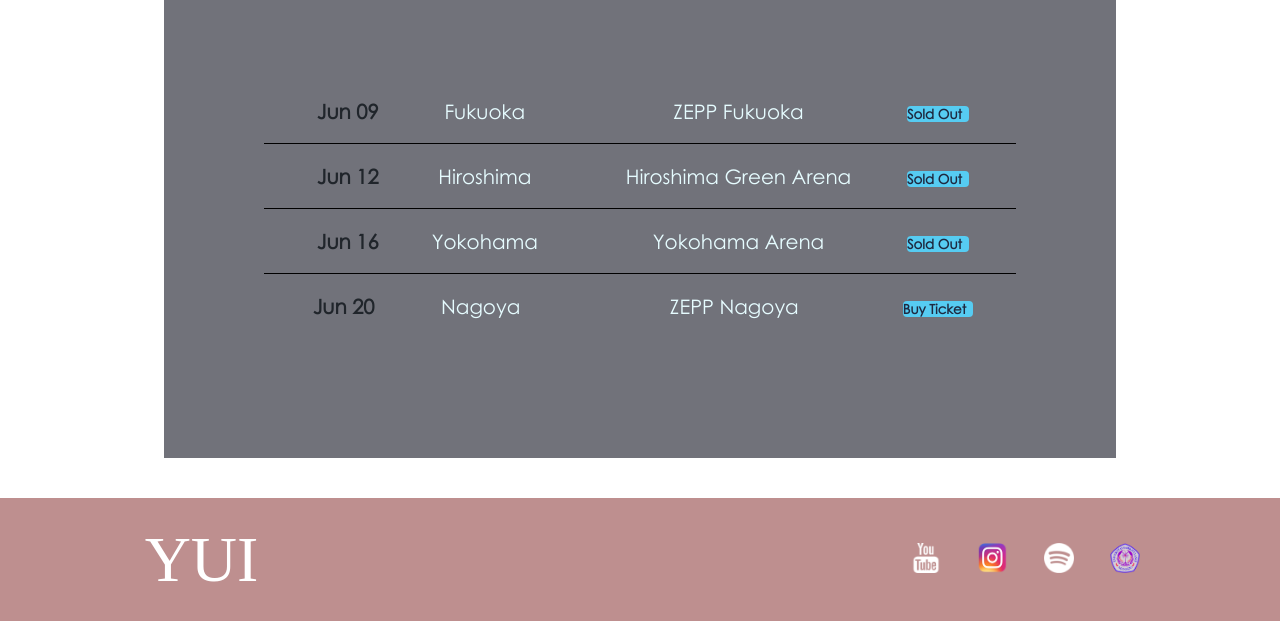
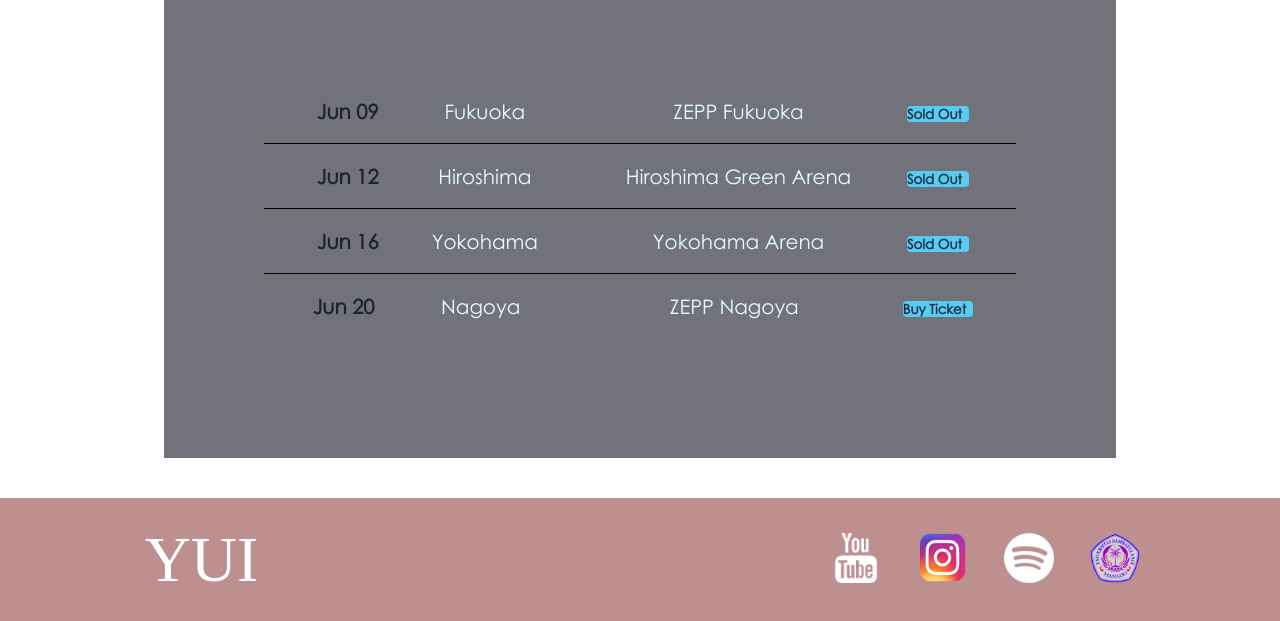
Before and after one commit to falzaw/UAS-Kel2-C, a PHP site: page /index.php in a window 1280 px wide. Shown: the part 1034-1655 px from the top of the page. Run offline with PHP 8.4, Linux system fonts and the light colour scheme.

Commit message:
Update yui1.css

```diff
--- a/UASKel2C/yui1.css
+++ b/UASKel2C/yui1.css
@@ -450,8 +450,8 @@ html, body {
 }
 
 .footer-nav img {
-    width: 30px;
-    height: 30px;
+    width: 50px;
+    height: 50px;
 }
 
 /* tombol2 */
```
